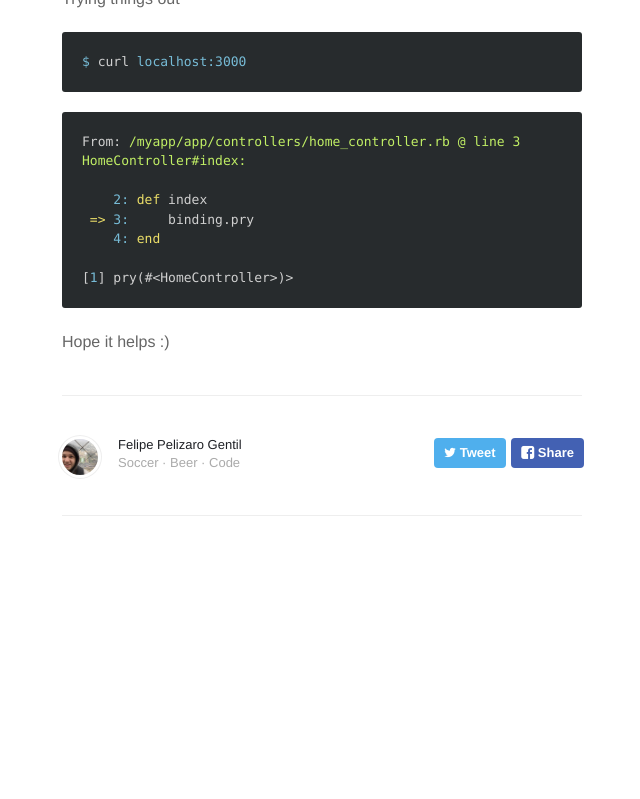
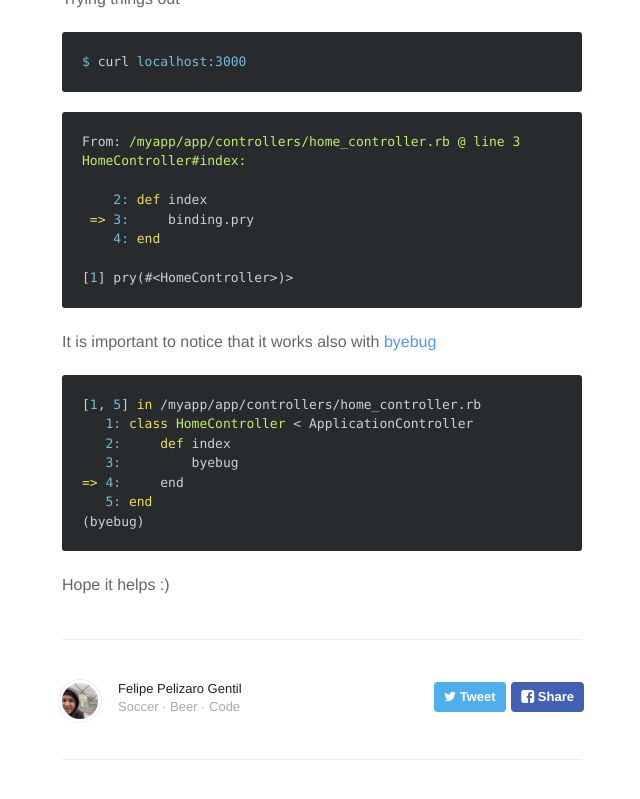
Before and after one commit to fpgentil/fpgentil.github.io, a Jekyll site: the page built from _posts/2016-10-04-pry-byebug-inside-a-docker-container.markdown, in a window 1280 px wide and 900 px high, scrolled down 1201 px. Shown: the top 799 px of the window, without its empty margins (318-958 px from the left). Built offline with Jekyll 4.4.1, drawn with Linux system fonts in a browser that asks for light colours; nearby versions of some CDN libraries; before the commit the page ends 1857 px from its top, so only the background shows below that; some of the changed text lies outside the part shown.

Commit message:
Include byebug in post

````diff
--- a/_posts/2016-10-04-pry-inside-a-docker-container.markdown
+++ b/_posts/2016-10-04-pry-byebug-inside-a-docker-container.markdown
@@ -1,5 +1,5 @@
 ---
-title:  "Using binding.pry inside a Docker container"
+title:  "Using pry/byebug inside a Docker container"
 date:   2016-10-04 18:00:00
 description:
 ---
@@ -58,6 +58,19 @@ From: /myapp/app/controllers/home_controller.rb @ line 3 HomeController#index:
 [1] pry(#<HomeController>)>
 ```
 
+It is important to notice that it works also with [byebug][byebug]
+
+```
+[1, 5] in /myapp/app/controllers/home_controller.rb
+   1: class HomeController < ApplicationController
+   2:     def index
+   3:         byebug
+=> 4:     end
+   5: end
+(byebug)
+```
+
 Hope it helps :)
 
 [pry]:http://pryrepl.org/
+[byebug]:https://github.com/deivid-rodriguez/byebug
````
